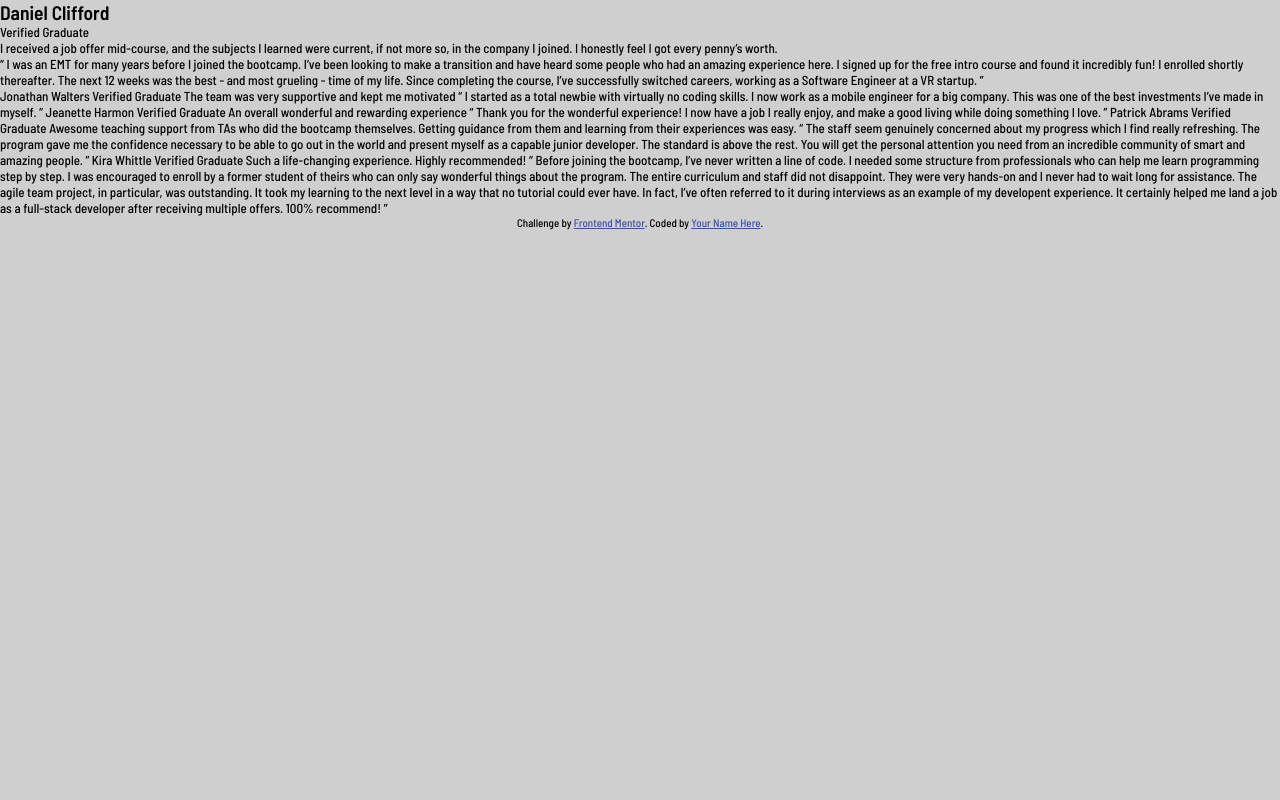
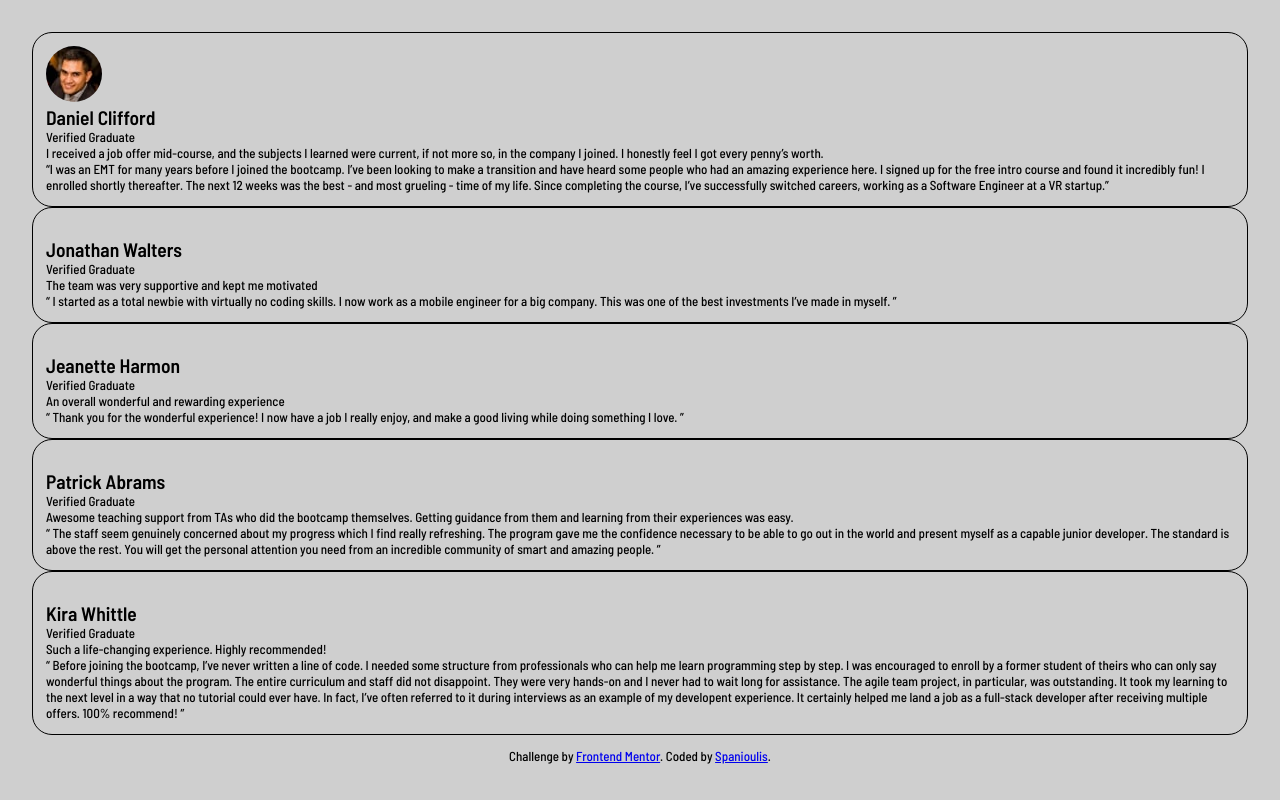
Before and after one commit to Spanioulis/testimonials-grid-section, a plain HTML site: page index.html in a window 1280 px wide. Drawn offline with Linux system fonts and the light colour scheme.

Commit message:
create semantic HTML for testimonial cards

```diff
--- a/index.html
+++ b/index.html
@@ -12,74 +12,123 @@
     rel="stylesheet">
   <link rel="icon" type="image/png" sizes="32x32" href="./images/favicon-32x32.png">
 
-  <title>Frontend Mentor | [Challenge Name Here]</title>
-
-  <!-- Feel free to remove these styles or customise in your own stylesheet 👍 -->
-  <style>
-    .attribution {
-      font-size: 11px;
-      text-align: center;
-    }
-
-    .attribution a {
-      color: hsl(228, 45%, 44%);
-    }
-  </style>
+  <title>Frontend Mentor | Testimonials grid section</title>
 </head>
 
 <body>
 
   <main>
-    <section>
-      <article>
-        <header>
-          <h2>Daniel Clifford</h2>
-          <p>Verified Graduate</p>
+    <section class="s-grid">
+      <!-- Daniel Clifford -->
+      <article class="card">
+        <header class="card__header">
+          <figure class="card__figure">
+            <img src="./images/image-daniel.jpg" alt="Daniel Clifford smiling" title="Daniel Clifford"
+              class="card__image" />
+            <figcaption class="card__caption">
+              <h2 class="card__title">Daniel Clifford</h2>
+              <p class="card__subtitle">Verified Graduate</p>
+            </figcaption>
+          </figure>
         </header>
-        <p>I received a job offer mid-course, and the subjects I learned were current, if not more so,
-          in the company I joined. I honestly feel I got every penny’s worth.</p>
-        <p>“ I was an EMT for many years before I joined the bootcamp. I’ve been looking to make a
-          transition and have heard some people who had an amazing experience here. I signed up
-          for the free intro course and found it incredibly fun! I enrolled shortly thereafter.
-          The next 12 weeks was the best - and most grueling - time of my life. Since completing
-          the course, I’ve successfully switched careers, working as a Software Engineer at a VR startup. ”</p>
+        <div class="card__description">
+          <p>I received a job offer mid-course, and the subjects I learned were current, if not more so, in the company
+            I
+            joined. I honestly feel I got every penny’s worth.</p>
+        </div>
+        <blockquote class="card__quote">
+          <p>“I was an EMT for many years before I joined the bootcamp. I’ve been looking to make a transition and have
+            heard
+            some people who had an amazing experience here. I signed up for the free intro course and found it
+            incredibly fun!
+            I enrolled shortly thereafter. The next 12 weeks was the best - and most grueling - time of my life. Since
+            completing the course, I’ve successfully switched careers, working as a Software Engineer at a VR startup.”
+          </p>
+        </blockquote>
       </article>
-    </section>
-  </main>
 
-  Jonathan Walters
-  Verified Graduate
+      <!-- Jonathan Walters -->
+      <article class="card">
+        <header class="card__header">
+          <figure class="card__figure">
+            <img src="./images/" alt="" title="" class="card__image" />
+            <figcaption class="card__caption">
+              <h2 class="card__title">Jonathan Walters</h2>
+              <p class="card__subtitle">Verified Graduate</p>
+            </figcaption>
+          </figure>
+        </header>
+        <div class="card__description">
+          <p>The team was very supportive and kept me motivated</p>
+        </div>
+        <blockquote class="card__quote">
+          <p>“ I started as a total newbie with virtually no coding skills. I now work as a mobile engineer
+            for a big company. This was one of the best investments I’ve made in myself. ”
+          </p>
+        </blockquote>
+      </article>
 
-  The team was very supportive and kept me motivated
+      <!-- Jeanette Harmon -->
+      <article class="card">
+        <header class="card__header">
+          <figure class="card__figure">
+            <img src="./images/" alt="" title="" class="card__image" />
+            <figcaption class="card__caption">
+              <h2 class="card__title">Jeanette Harmon</h2>
+              <p class="card__subtitle">Verified Graduate</p>
+            </figcaption>
+          </figure>
+        </header>
+        <div class="card__description">
+          <p>An overall wonderful and rewarding experience</p>
+        </div>
+        <blockquote class="card__quote">
+          <p>“ Thank you for the wonderful experience! I now have a job I really enjoy, and make a good living
+            while doing something I love. ”
+          </p>
+        </blockquote>
+      </article>
 
-  “ I started as a total newbie with virtually no coding skills. I now work as a mobile engineer
-  for a big company. This was one of the best investments I’ve made in myself. ”
-
-  Jeanette Harmon
-  Verified Graduate
-
-  An overall wonderful and rewarding experience
-
-  “ Thank you for the wonderful experience! I now have a job I really enjoy, and make a good living
-  while doing something I love. ”
-
-  Patrick Abrams
-  Verified Graduate
-
-  Awesome teaching support from TAs who did the bootcamp themselves. Getting guidance from them and
-  learning from their experiences was easy.
-
-  “ The staff seem genuinely concerned about my progress which I find really refreshing. The program
+      <!-- Patrick Abrams -->
+      <article class="card">
+        <header class="card__header">
+          <figure class="card__figure">
+            <img src="./images/" alt="" title="" class="card__image" />
+            <figcaption class="card__caption">
+              <h2 class="card__title">Patrick Abrams</h2>
+              <p class="card__subtitle">Verified Graduate</p>
+            </figcaption>
+          </figure>
+        </header>
+        <div class="card__description">
+          <p>Awesome teaching support from TAs who did the bootcamp themselves. Getting guidance from them and
+            learning from their experiences was easy.</p>
+        </div>
+        <blockquote class="card__quote">
+          <p>“ The staff seem genuinely concerned about my progress which I find really refreshing. The program
             gave me the confidence necessary to be able to go out in the world and present myself as a capable
             junior developer. The standard is above the rest. You will get the personal attention you need from
             an incredible community of smart and amazing people. ”
+          </p>
+        </blockquote>
+      </article>
 
-  Kira Whittle
-  Verified Graduate
-
-  Such a life-changing experience. Highly recommended!
-
-  “ Before joining the bootcamp, I’ve never written a line of code. I needed some structure from
+      <!-- Kira Whittle -->
+      <article class="card">
+        <header class="card__header">
+          <figure class="card__figure">
+            <img src="./images/" alt="" title="" class="card__image" />
+            <figcaption class="card__caption">
+              <h2 class="card__title">Kira Whittle</h2>
+              <p class="card__subtitle">Verified Graduate</p>
+            </figcaption>
+          </figure>
+        </header>
+        <div class="card__description">
+          <p>Such a life-changing experience. Highly recommended!</p>
+        </div>
+        <blockquote class="card__quote">
+          <p>“ Before joining the bootcamp, I’ve never written a line of code. I needed some structure from
             professionals who can help me learn programming step by step. I was encouraged to enroll by a former
             student of theirs who can only say wonderful things about the program. The entire curriculum and staff
             did not disappoint. They were very hands-on and I never had to wait long for assistance. The agile team
@@ -87,11 +136,16 @@
             could ever have. In fact, I’ve often referred to it during interviews as an example of my developent
             experience. It certainly helped me land a job as a full-stack developer after receiving multiple offers.
             100% recommend! ”
+          </p>
+        </blockquote>
+      </article>
+    </section>
 
-  <div class="attribution">
+    <footer class="pt-1">
       Challenge by <a href="https://www.frontendmentor.io?ref=challenge" target="_blank">Frontend Mentor</a>.
-    Coded by <a href="#">Your Name Here</a>.
-  </div>
+      Coded by <a href="https://github.com/Spanioulis/">Spanioulis</a>.
+    </footer>
+  </main>
 </body>
 
 </html>
--- a/styles/styles.css
+++ b/styles/styles.css
@@ -22,4 +22,24 @@ body {
     background-color: var(--light-gray);
     font-family: var(--font-stack);
     font-size: 13px;
+    padding: 2rem;
 }
+
+footer {
+    text-align: center;
+}
+
+.pt-1 {
+    padding-top: 1em;
+}
+
+.card {
+    border-radius: 20px;
+    /* TODO: Eliminar */
+    border: 1px solid black;
+    padding: 1em;
+}
+
+.card__image {
+    border-radius: 50%;
+}
```
Lines whose indentation alone changed are shown as unchanged.
